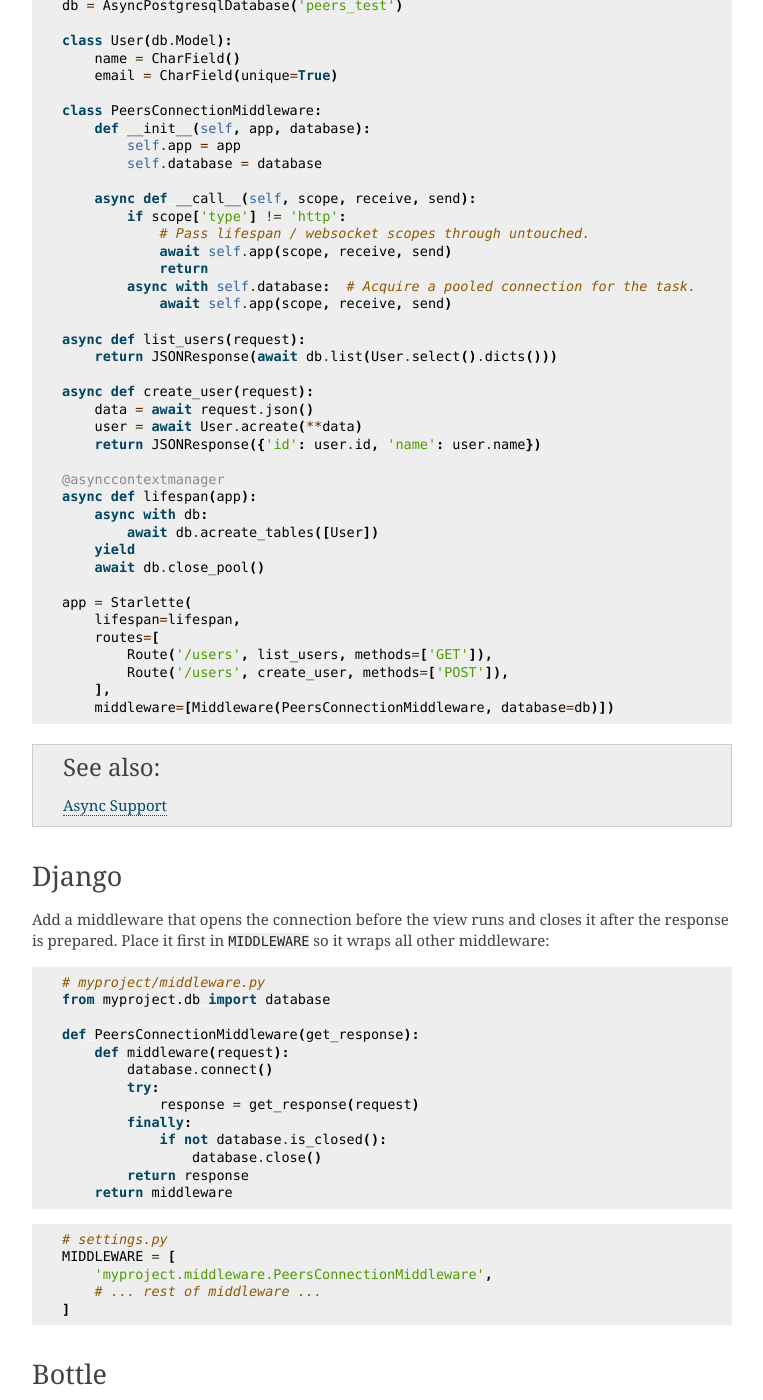
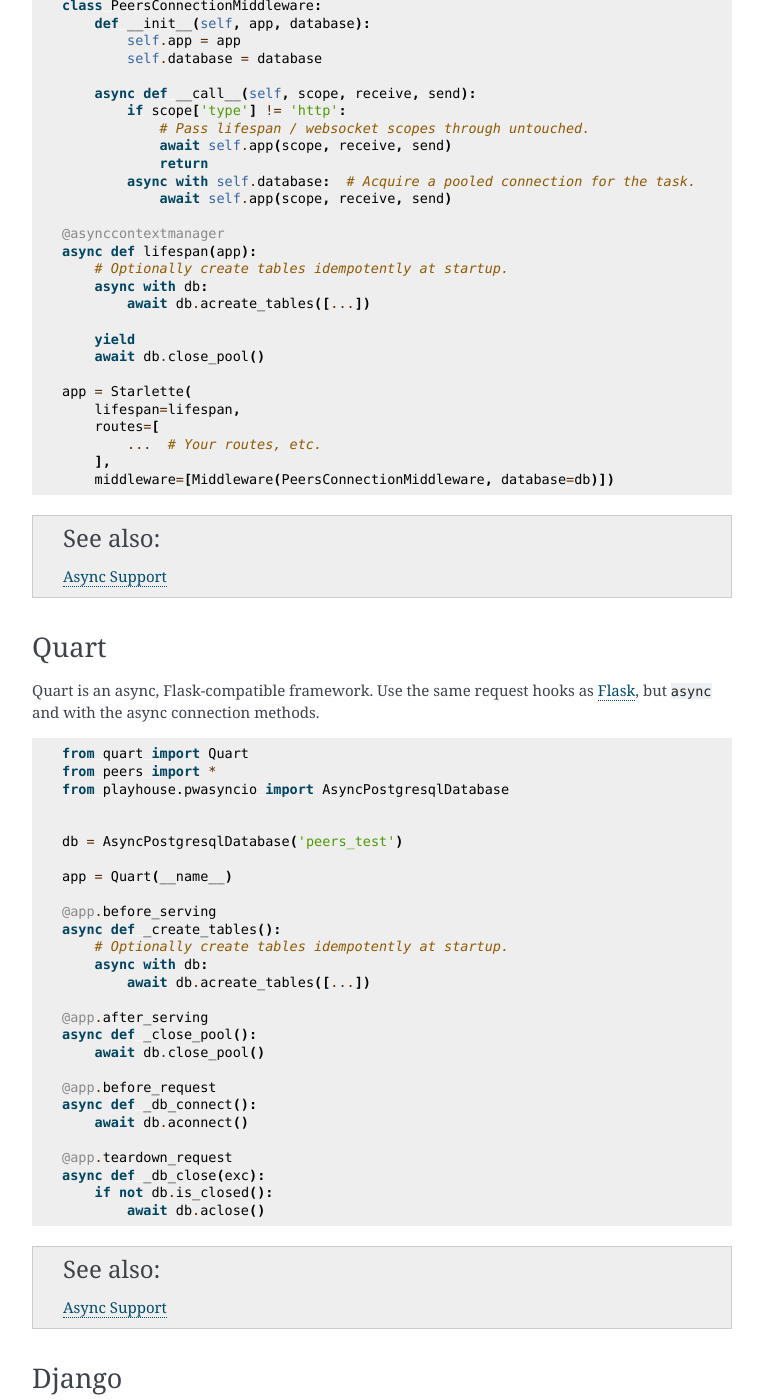
Before and after one commit to Star-DreamDev/myPeers, a Sphinx documentation site: the page built from docs/peers/framework_integration.rst, in a window 1280 px wide and 1400 px high, scrolled down 6517 px. Shown: the whole window, without its empty margins (378-1141 px from the left). Built offline with Sphinx 7.4.7, drawn with Linux system fonts in a browser that asks for light colours; the version number could not be read and is left out; some of the changed text lies outside the part shown.

Commit message:
CLean up starlette & quart doc.
[skip ci]

```diff
--- a/docs/peers/framework_integration.rst
+++ b/docs/peers/framework_integration.rst
@@ -375,17 +375,11 @@
    from contextlib import asynccontextmanager
    from starlette.applications import Starlette
    from starlette.middleware import Middleware
-   from starlette.responses import JSONResponse
-   from starlette.routing import Route
    from peers import *
    from playhouse.pwasyncio import AsyncPostgresqlDatabase
 
 
    db = AsyncPostgresqlDatabase('peers_test')
-
-   class User(db.Model):
-       name = CharField()
-       email = CharField(unique=True)
 
    class PeersConnectionMiddleware:
        def __init__(self, app, database):
@@ -400,28 +394,61 @@
            async with self.database:  # Acquire a pooled connection for the task.
                await self.app(scope, receive, send)
 
-   async def list_users(request):
-       return JSONResponse(await db.list(User.select().dicts()))
-
-   async def create_user(request):
-       data = await request.json()
-       user = await User.acreate(**data)
-       return JSONResponse({'id': user.id, 'name': user.name})
-
    @asynccontextmanager
    async def lifespan(app):
+       # Optionally create tables idempotently at startup.
        async with db:
-           await db.acreate_tables([User])
+           await db.acreate_tables([...])
+
        yield
        await db.close_pool()
 
    app = Starlette(
        lifespan=lifespan,
        routes=[
-           Route('/users', list_users, methods=['GET']),
-           Route('/users', create_user, methods=['POST']),
+           ...  # Your routes, etc.
        ],
        middleware=[Middleware(PeersConnectionMiddleware, database=db)])
+
+.. seealso:: :ref:`pwasyncio`
+
+.. _quart:
+
+Quart
+-----
+
+Quart is an async, Flask-compatible framework. Use the same request hooks as
+:ref:`flask`, but ``async`` and with the async connection methods.
+
+.. code-block:: python
+
+   from quart import Quart
+   from peers import *
+   from playhouse.pwasyncio import AsyncPostgresqlDatabase
+
+
+   db = AsyncPostgresqlDatabase('peers_test')
+
+   app = Quart(__name__)
+
+   @app.before_serving
+   async def _create_tables():
+       # Optionally create tables idempotently at startup.
+       async with db:
+           await db.acreate_tables([...])
+
+   @app.after_serving
+   async def _close_pool():
+       await db.close_pool()
+
+   @app.before_request
+   async def _db_connect():
+       await db.aconnect()
+
+   @app.teardown_request
+   async def _db_close(exc):
+       if not db.is_closed():
+           await db.aclose()
 
 .. seealso:: :ref:`pwasyncio`
 
```
